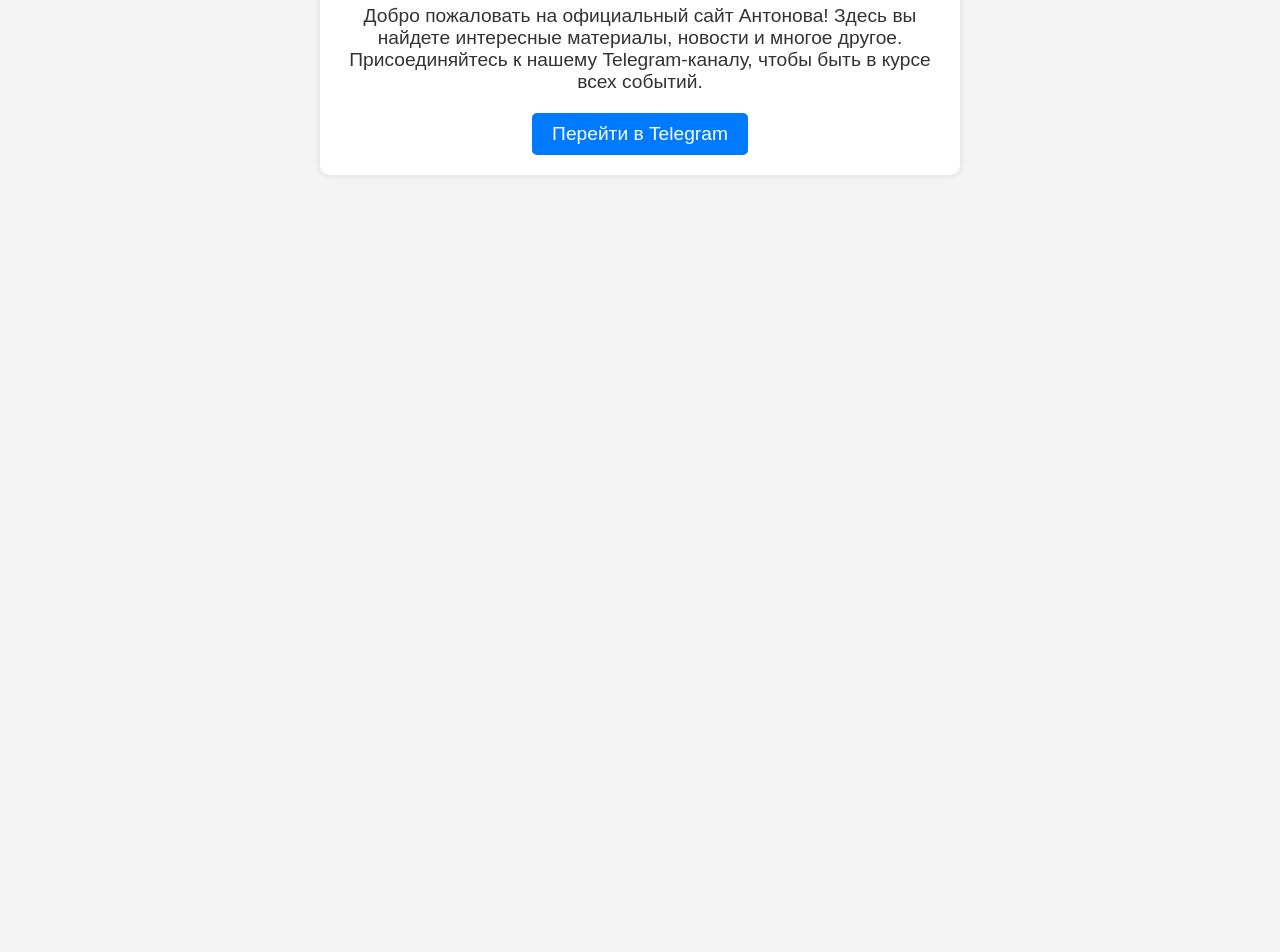
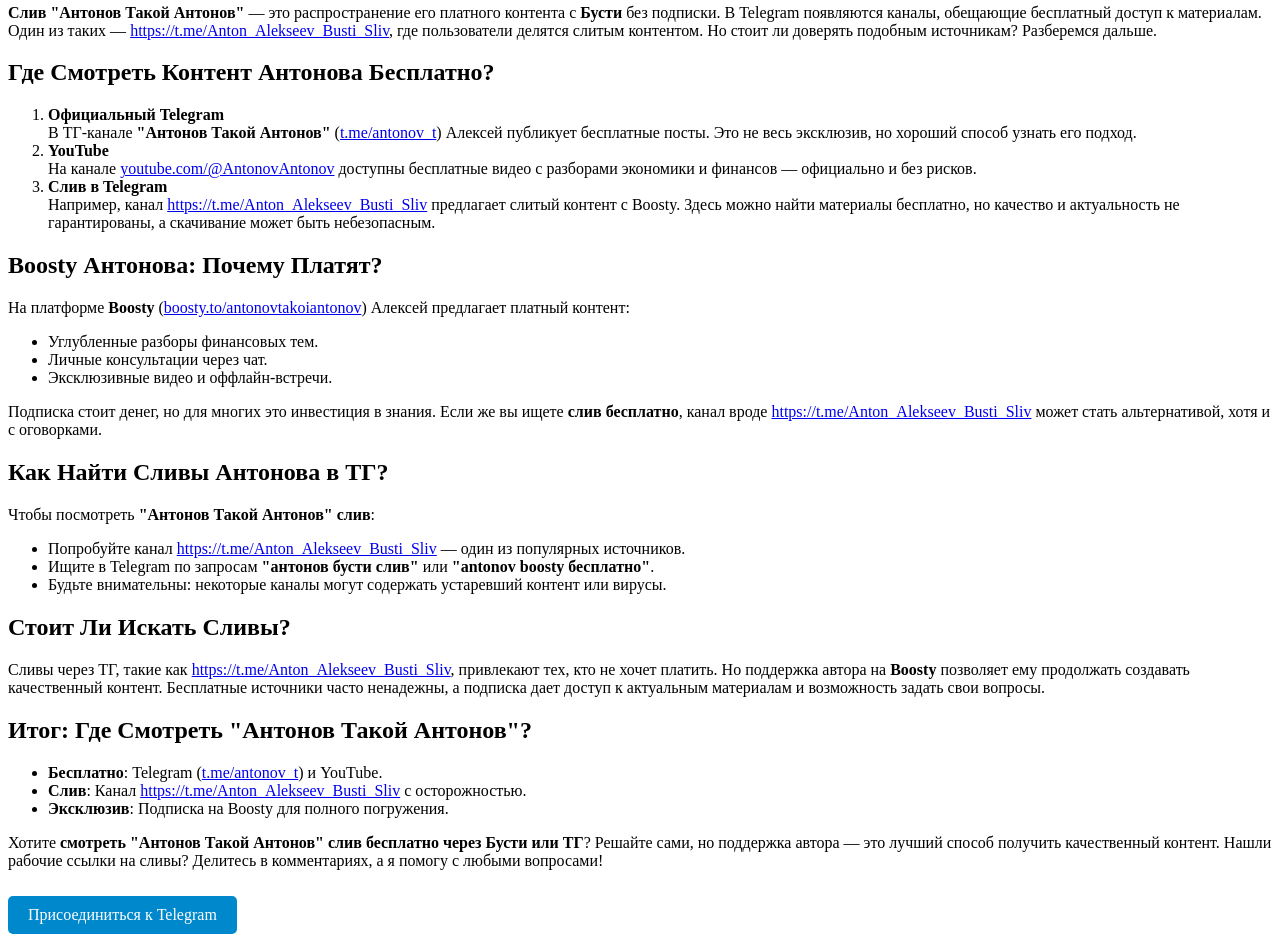
Before and after one commit to Antonov-Takoi-Antonov/Antonov-Takoi-Antonov.github.io, a plain HTML site: page index.html in a window 1280 px wide. Shown: the part 366-1318 px from the top of the page. Before the commit the page ends 800 px from the top, so only its background shows below. Drawn offline with Linux system fonts and the light colour scheme.

Commit message:
Update index.html

```diff
--- a/index.html
+++ b/index.html
@@ -1,99 +1,82 @@
 <!DOCTYPE html>
 <html lang="ru">
 <head>
-    <!-- Yandex.Metrika counter -->
-<script type="text/javascript" >
-   (function(m,e,t,r,i,k,a){m[i]=m[i]||function(){(m[i].a=m[i].a||[]).push(arguments)};
-   m[i].l=1*new Date();
-   for (var j = 0; j < document.scripts.length; j++) {if (document.scripts[j].src === r) { return; }}
-   k=e.createElement(t),a=e.getElementsByTagName(t)[0],k.async=1,k.src=r,a.parentNode.insertBefore(k,a)})
-   (window, document, "script", "https://mc.yandex.ru/metrika/tag.js", "ym");
-
-   ym(100011936, "init", {
-        clickmap:true,
-        trackLinks:true,
-        accurateTrackBounce:true
-   });
-</script>
-<noscript><div><img src="https://mc.yandex.ru/watch/100011936" style="position:absolute; left:-9999px;" alt="" /></div></noscript>
-<!-- /Yandex.Metrika counter -->
     <meta charset="UTF-8">
     <meta name="viewport" content="width=device-width, initial-scale=1.0">
-
-    <!-- Основные SEO-теги -->
-    <title>Антонов Такой Антонов | Официальный сайт</title>
-    <meta name="description" content="Добро пожаловать на официальный сайт Антонова! Здесь вы найдете интересные материалы, новости и многое другое.">
-    <meta name="keywords" content="Антонов, Антонов Такой Антонов, Telegram, блог, новости">
-    <meta name="author" content="Антонов Такой Антонов">
-
-    <!-- Open Graph (для соцсетей) -->
-    <meta property="og:title" content="Антонов Такой Антонов | Официальный сайт">
-    <meta property="og:description" content="Добро пожаловать на официальный сайт Антонова! Здесь вы найдете интересные материалы, новости и многое другое.">
-    <meta property="og:type" content="website">
-    <meta property="og:url" content="https://antonov-takoi-antonov.github.io/">
-    <meta property="og:image" content="https://antonov-takoi-antonov.github.io/images/og-image.jpg">
-
-    <!-- Twitter Card (для Twitter) -->
-    <meta name="twitter:card" content="summary_large_image">
-    <meta name="twitter:title" content="Антонов Такой Антонов | Официальный сайт">
-    <meta name="twitter:description" content="Добро пожаловать на официальный сайт Антонова! Здесь вы найдете интересные материалы, новости и многое другое.">
-    <meta name="twitter:image" content="https://antonov-takoi-antonov.github.io/images/twitter-image.jpg">
-
-    <!-- Каноническая ссылка -->
-    <link rel="canonical" href="https://antonov-takoi-antonov.github.io/">
-
-    <!-- Фавикон -->
-    <link rel="icon" type="image/x-icon" href="https://antonov-takoi-antonov.github.io/favicon.ico">
-
-    <!-- Стили -->
+    <meta name="description" content="Узнайте, где смотреть слив контента 'Антонов Такой Антонов' бесплатно через Boosty и Telegram.">
+    <meta name="keywords" content="антонов такой антонов, слив, бесплатно, бусти, тг, смотреть">
+    <title>Антонов Такой Антонов: Слив, Бесплатно, Бусти, ТГ — Где Смотреть Эксклюзив?</title>
     <style>
-        body {
-            font-family: Arial, sans-serif;
-            background-color: #f4f4f4;
-            color: #333;
-            margin: 0;
-            padding: 0;
-            display: flex;
-            justify-content: center;
-            align-items: center;
-            height: 100vh;
-            text-align: center;
-        }
-        .container {
-            max-width: 600px;
-            padding: 20px;
-            background-color: #fff;
-            border-radius: 10px;
-            box-shadow: 0 0 10px rgba(0, 0, 0, 0.1);
-        }
-        h1 {
-            font-size: 2.5em;
-            margin-bottom: 20px;
-        }
-        p {
-            font-size: 1.2em;
-            margin-bottom: 20px;
-        }
-        a {
+        .telegram-btn {
             display: inline-block;
             padding: 10px 20px;
-            font-size: 1.2em;
-            color: #fff;
-            background-color: #007bff;
+            background-color: #0088cc;
+            color: white;
             text-decoration: none;
             border-radius: 5px;
-            transition: background-color 0.3s ease;
+            margin: 10px 0;
         }
-        a:hover {
-            background-color: #0056b3;
+        .telegram-btn:hover {
+            background-color: #006699;
         }
     </style>
 </head>
 <body>
-    <div class="container">
-        <h1>Антонов Такой Антонов</h1>
-        <p>Добро пожаловать на официальный сайт Антонова! Здесь вы найдете интересные материалы, новости и многое другое. Присоединяйтесь к нашему Telegram-каналу, чтобы быть в курсе всех событий.</p>
-        <a href="https://t.me/+jVWBgTnCungyNjQ6" target="_blank">Перейти в Telegram</a>
-    </div>
+    <a href="https://t.me/+nRstLG_8HF0wOTI6" target="_blank" class="telegram-btn">Присоединиться к Telegram</a>
+
+    <h1>Антонов Такой Антонов: Слив, Бесплатно, Бусти, ТГ — Где Смотреть Эксклюзив?</h1>
+    <p>Вы ищете <strong>слив "Антонов Такой Антонов" бесплатно</strong> или хотите узнать, как посмотреть его эксклюзивный контент с <strong>Boosty</strong> через <strong>Telegram (ТГ)</strong>? Тогда эта статья для вас! Алексей Антонов — популярный блогер, который делится знаниями о финансах, экономике и личной эффективности. Его платный контент на <strong>Бусти</strong> вызывает ажиотаж, и многие хотят найти его бесплатно. Давайте разберем все варианты.</p>
+
+    <h2>Кто Такой Антонов Такой Антонов?</h2>
+    <p>Алексей Антонов, известный как <strong>"Антонов Такой Антонов"</strong>, — 36-летний создатель Telegram-канала и YouTube-страницы. Его стиль — это сочетание юмора, глубокого анализа и простоты изложения. На <strong>Boosty</strong> он публикует эксклюзив: режиссерские версии видео, ответы на вопросы подписчиков и закрытые материалы о финансах и инвестициях.</p>
+
+    <h2>Что Такое Слив Контента Антонова?</h2>
+    <p><strong>Слив "Антонов Такой Антонов"</strong> — это распространение его платного контента с <strong>Бусти</strong> без подписки. В Telegram появляются каналы, обещающие бесплатный доступ к материалам. Один из таких — <a href="https://t.me/Anton_Alekseev_Busti_Sliv" target="_blank">https://t.me/Anton_Alekseev_Busti_Sliv</a>, где пользователи делятся слитым контентом. Но стоит ли доверять подобным источникам? Разберемся дальше.</p>
+
+    <h2>Где Смотреть Контент Антонова Бесплатно?</h2>
+    <ol>
+        <li>
+            <strong>Официальный Telegram</strong><br>
+            В ТГ-канале <strong>"Антонов Такой Антонов"</strong> (<a href="https://t.me/antonov_t" target="_blank">t.me/antonov_t</a>) Алексей публикует бесплатные посты. Это не весь эксклюзив, но хороший способ узнать его подход.
+        </li>
+        <li>
+            <strong>YouTube</strong><br>
+            На канале <a href="https://youtube.com/@AntonovAntonov" target="_blank">youtube.com/@AntonovAntonov</a> доступны бесплатные видео с разборами экономики и финансов — официально и без рисков.
+        </li>
+        <li>
+            <strong>Слив в Telegram</strong><br>
+            Например, канал <a href="https://t.me/Anton_Alekseev_Busti_Sliv" target="_blank">https://t.me/Anton_Alekseev_Busti_Sliv</a> предлагает слитый контент с Boosty. Здесь можно найти материалы бесплатно, но качество и актуальность не гарантированы, а скачивание может быть небезопасным.
+        </li>
+    </ol>
+
+    <h2>Boosty Антонова: Почему Платят?</h2>
+    <p>На платформе <strong>Boosty</strong> (<a href="https://boosty.to/antonovtakoiantonov" target="_blank">boosty.to/antonovtakoiantonov</a>) Алексей предлагает платный контент:</p>
+    <ul>
+        <li>Углубленные разборы финансовых тем.</li>
+        <li>Личные консультации через чат.</li>
+        <li>Эксклюзивные видео и оффлайн-встречи.</li>
+    </ul>
+    <p>Подписка стоит денег, но для многих это инвестиция в знания. Если же вы ищете <strong>слив бесплатно</strong>, канал вроде <a href="https://t.me/Anton_Alekseev_Busti_Sliv" target="_blank">https://t.me/Anton_Alekseev_Busti_Sliv</a> может стать альтернативой, хотя и с оговорками.</p>
+
+    <h2>Как Найти Сливы Антонова в ТГ?</h2>
+    <p>Чтобы посмотреть <strong>"Антонов Такой Антонов" слив</strong>:</p>
+    <ul>
+        <li>Попробуйте канал <a href="https://t.me/Anton_Alekseev_Busti_Sliv" target="_blank">https://t.me/Anton_Alekseev_Busti_Sliv</a> — один из популярных источников.</li>
+        <li>Ищите в Telegram по запросам <strong>"антонов бусти слив"</strong> или <strong>"antonov boosty бесплатно"</strong>.</li>
+        <li>Будьте внимательны: некоторые каналы могут содержать устаревший контент или вирусы.</li>
+    </ul>
+
+    <h2>Стоит Ли Искать Сливы?</h2>
+    <p>Сливы через ТГ, такие как <a href="https://t.me/Anton_Alekseev_Busti_Sliv" target="_blank">https://t.me/Anton_Alekseev_Busti_Sliv</a>, привлекают тех, кто не хочет платить. Но поддержка автора на <strong>Boosty</strong> позволяет ему продолжать создавать качественный контент. Бесплатные источники часто ненадежны, а подписка дает доступ к актуальным материалам и возможность задать свои вопросы.</p>
+
+    <h2>Итог: Где Смотреть "Антонов Такой Антонов"?</h2>
+    <ul>
+        <li><strong>Бесплатно</strong>: Telegram (<a href="https://t.me/Anton_Alekseev_Busti_Sliv" target="_blank">t.me/antonov_t</a>) и YouTube.</li>
+        <li><strong>Слив</strong>: Канал <a href="https://t.me/Anton_Alekseev_Busti_Sliv" target="_blank">https://t.me/Anton_Alekseev_Busti_Sliv</a> с осторожностью.</li>
+        <li><strong>Эксклюзив</strong>: Подписка на Boosty для полного погружения.</li>
+    </ul>
+    <p>Хотите <strong>смотреть "Антонов Такой Антонов" слив бесплатно через Бусти или ТГ</strong>? Решайте сами, но поддержка автора — это лучший способ получить качественный контент. Нашли рабочие ссылки на сливы? Делитесь в комментариях, а я помогу с любыми вопросами!</p>
+
+    <a href="https://t.me/+nRstLG_8HF0wOTI6" target="_blank" class="telegram-btn">Присоединиться к Telegram</a>
 </body>
 </html>
```
